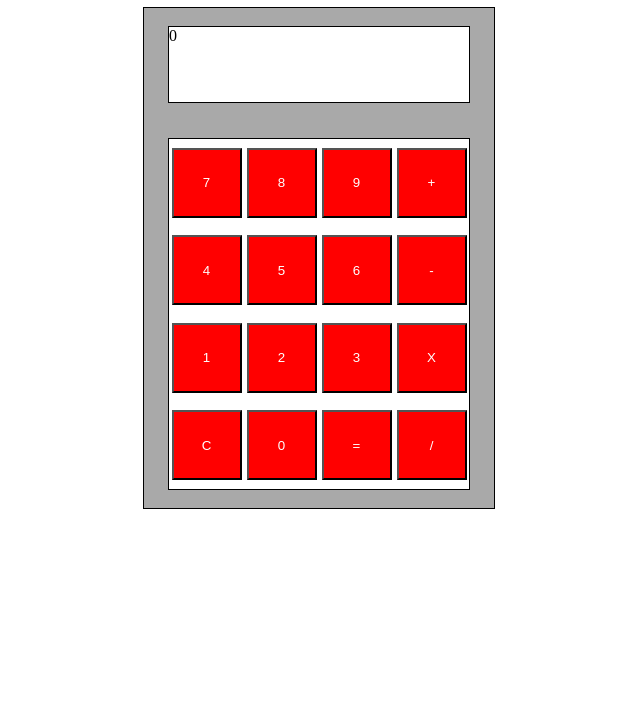
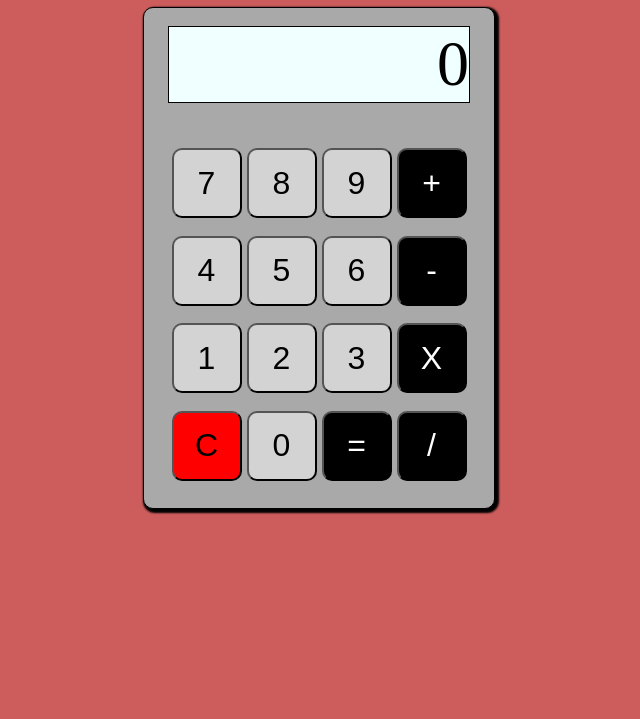
Before and after one commit to soaresm94/calculator, a plain HTML site: page index.html in a window 1280 px wide. Shown: the part 81-800 px from the top of the page, without its empty margins (321-961 px from the left). Drawn offline with Linux system fonts and the light colour scheme.

Commit message:
Corrected bugs

```diff
--- a/script.js
+++ b/script.js
@@ -28,6 +28,8 @@ function divide(a,b){
 // let operator;
 
 let firstNumber = "0";
+let secondNumber = "";
+let operator = "";
 
 function operate(firstNumber,operator,secondNumber){
     if(operator === "+"){
@@ -93,7 +95,8 @@ buttonDiv4.addEventListener("click",()=>{
         secondNumber = Number(displayValue);
         displayValue = "0";
         operator = "+";
-    }});
+    }
+});
 
 const buttonDiv5 = document.querySelector(".class5");
 buttonDiv5.textContent = "4";
@@ -191,7 +194,7 @@ buttonDiv12.addEventListener("click",()=>{
 const buttonDiv13 = document.querySelector(".class13");
 buttonDiv13.textContent = "C";
 buttonDiv13.addEventListener("click",()=>{
-    if(displayValue !== "0"){
+    if((displayValue !== "0")||(display.textContent !== "0")){
         displayValue = "0";
         display.textContent = displayValue
 
@@ -212,10 +215,16 @@ const buttonDiv15 = document.querySelector(".class15");
 buttonDiv15.textContent = "=";
 buttonDiv15.addEventListener("click",()=>{
         secondNumber = Number(displayValue);
+        if(secondNumber === 0){
+            displayValue = "ERROR";
+            display.textContent = displayValue;
+        }else{
         displayValue = operate(firstNumber,operator,secondNumber);
+        displayValue = Math.round(displayValue*10000000)/10000000;
         display.textContent = displayValue;
-
-});
+        }
+        operator = "";
+    });
 
 const buttonDiv16 = document.querySelector(".class16");
 buttonDiv16.textContent = "/";
--- a/styles.css
+++ b/styles.css
@@ -2,6 +2,7 @@ body{
     display: flex;
     flex-direction: column;
     align-items: center;
+    background-color: indianred;
 }
 
 #calculator{
@@ -13,6 +14,8 @@ body{
     flex-wrap: wrap;
     align-items: center;
     background-color: darkgray;
+    border-radius: 10px;
+    box-shadow: 2px 2px 2px 2px black;
 }
 
 #display{
@@ -20,22 +23,38 @@ body{
     width: 300px;
     border: solid 1px;
     background-color: white;
+    font-size: 4em;
+    display: flex;
+    justify-content: end;
+    background-color: azure;
 }
 
 #buttons{
     height: 350px;
     width: 300px;
-    border: solid 1px;
     display: flex;
     flex-wrap: wrap;
     justify-content: space-around;
     align-items: center;
-    background-color: white;
 }
 
 button{
     height: 70px;
     width: 70px;
+    background-color: lightgray;
+    font-size: 2em;
+    border-radius: 10px;
+}
+
+.class13{
     background-color: red;
+}
+
+.class4,
+.class8,
+.class12,
+.class15,
+.class16{
+    background-color: black;
     color: white;
 }
```
